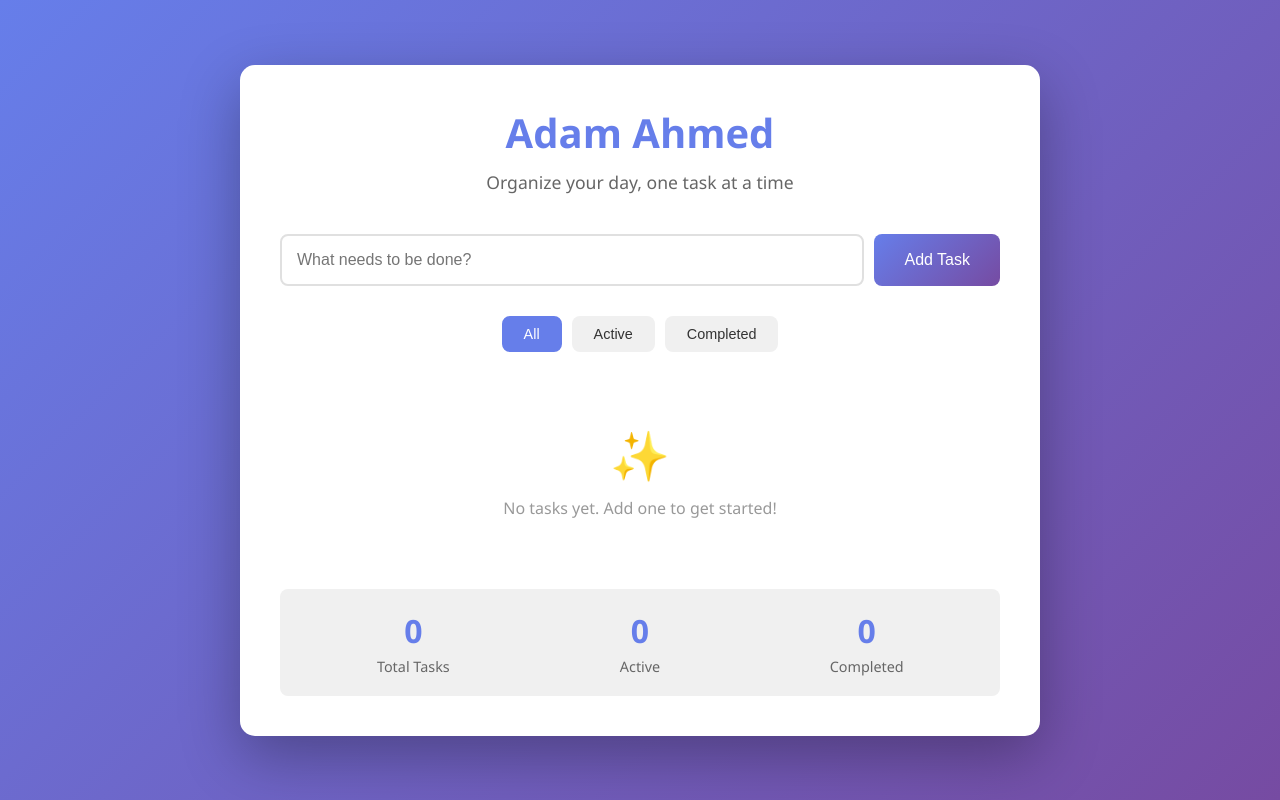
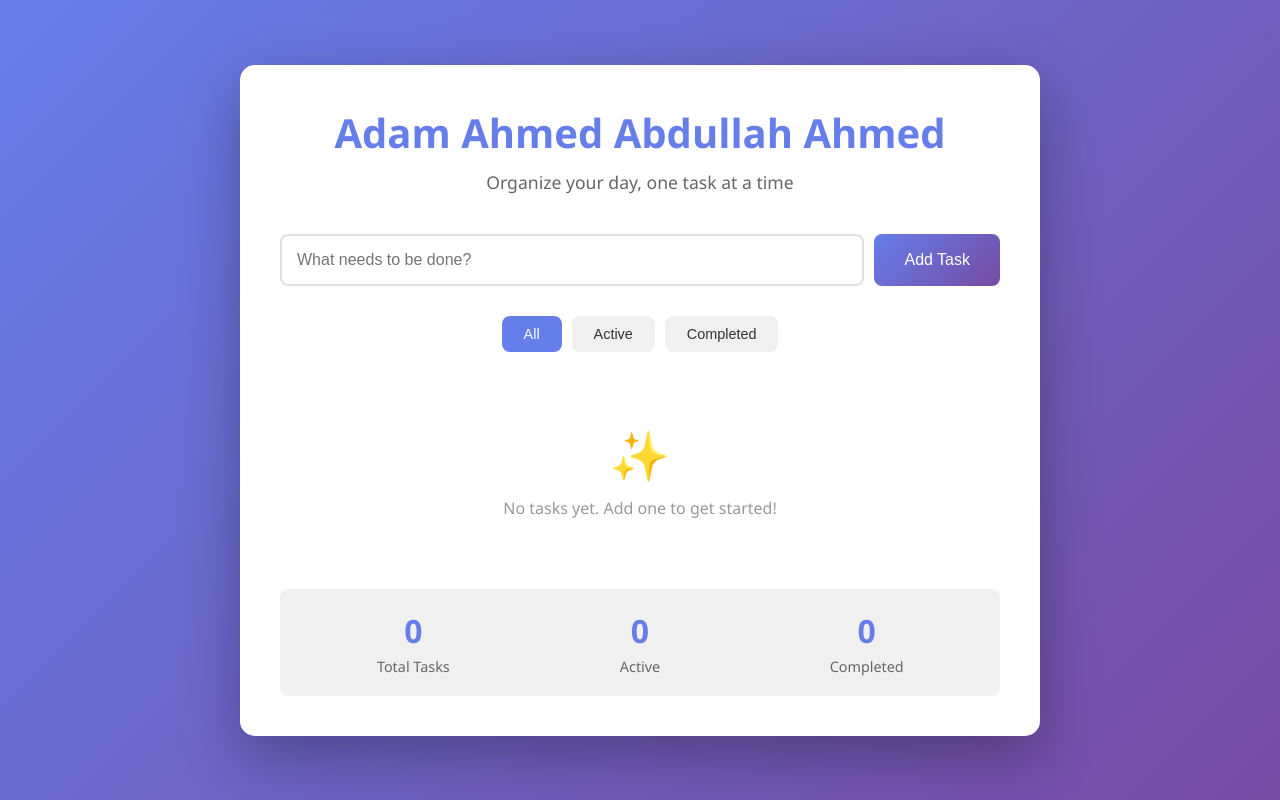
Before and after one commit to MECAIT/github_session, a plain HTML site: page index.html in a window 1280 px wide. Drawn offline with Linux system fonts and the light colour scheme.

Commit message:
Fixed the error

```diff
--- a/index.html
+++ b/index.html
@@ -218,7 +218,9 @@
 <body>
     <div class="container">
         <header>
-            <h1>Adam Ahmed</h1>
+            <h1>Adam Ahmed
+                Abdullah Ahmed
+            </h1>
             <p class="subtitle">Organize your day, one task at a time</p>
         </header>
 
```
